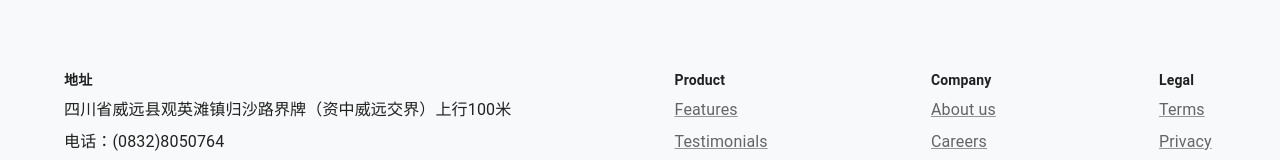
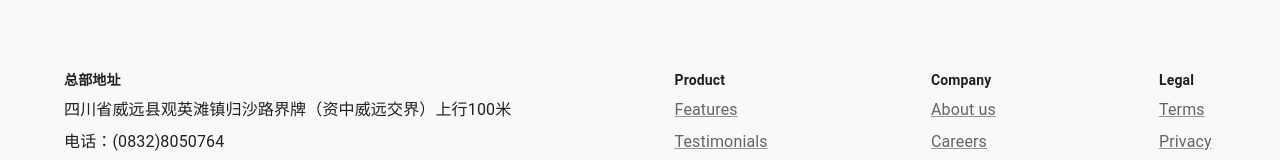
Before and after one commit to granint/granint.github.io, a React (Create React App) app: page / in a window 1280 px wide. Shown: the part 1056-1216 px from the top of the page. Built offline with nearby package versions, Linux system fonts and the light colour scheme.

Commit message:
change footer.

```diff
--- a/src/Footer.tsx
+++ b/src/Footer.tsx
@@ -50,7 +50,7 @@ export default function Footer() {
                         }}
                     >
                         <Typography variant="body2" fontWeight={600}>
-                            地址
+                            总部地址
                         </Typography>
                         <Typography>
                             四川省威远县观英滩镇归沙路界牌（资中威远交界）上行100米
```
